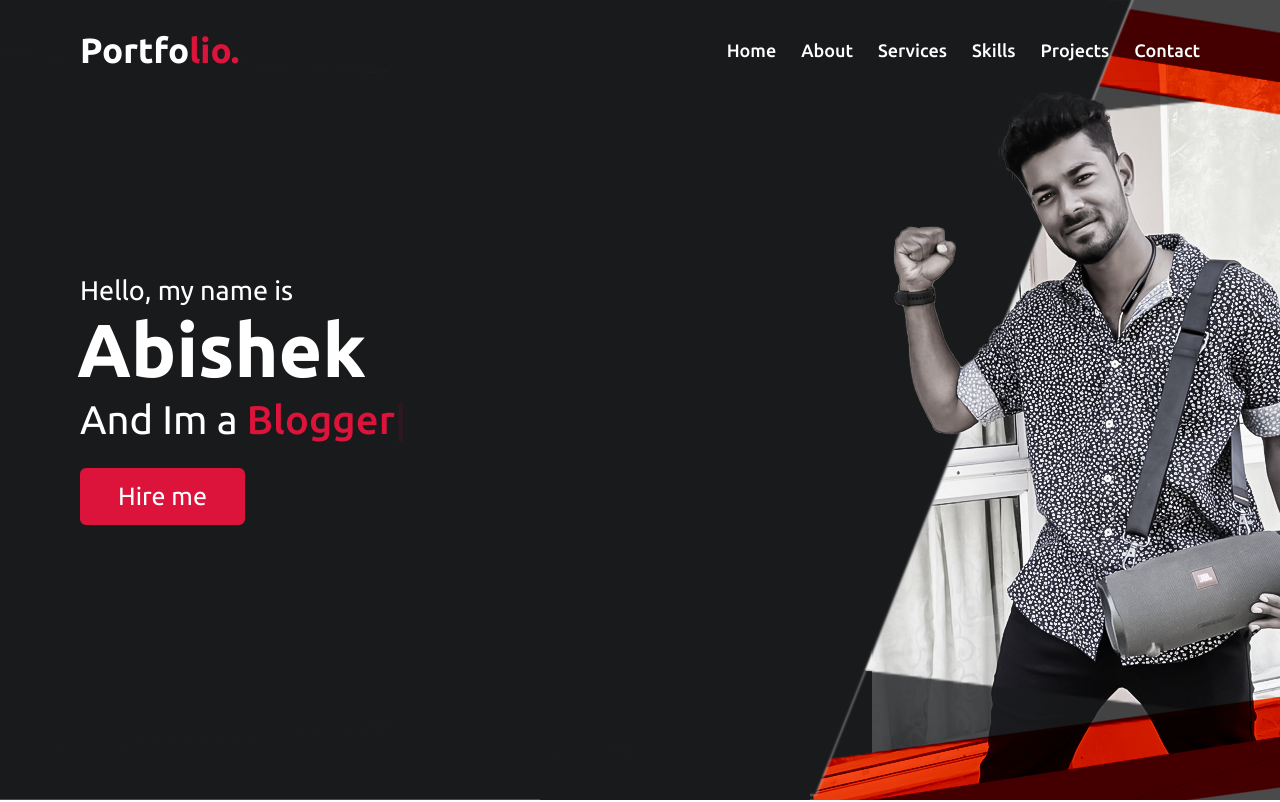
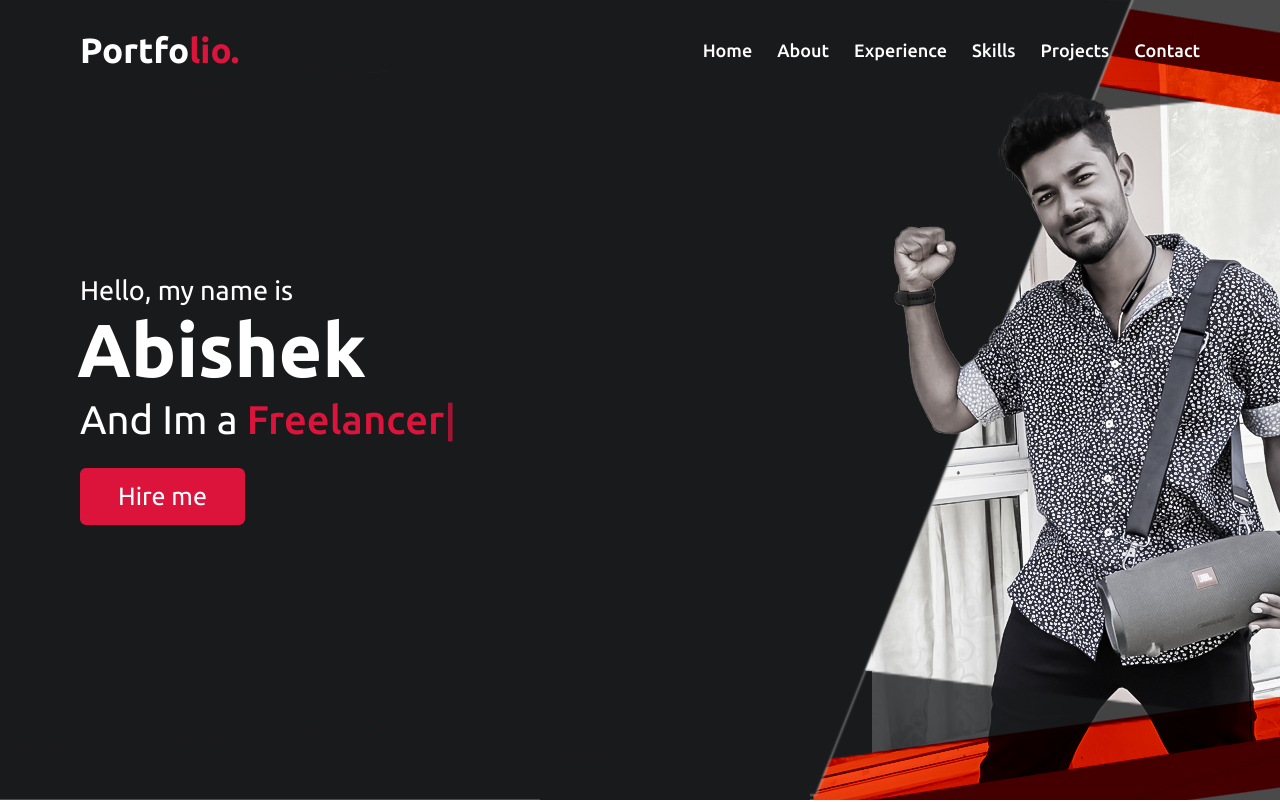
Before and after one commit to AbishekRepo/Portfolio-React, a React (Vite) app: page / in a window 1280 px wide. Shown: the top 802 px of the page. Built offline with nearby package versions, Linux system fonts and the light colour scheme.

Commit message:
navbar bug fixes

```diff
--- a/src/components/About.jsx
+++ b/src/components/About.jsx
@@ -1,15 +1,13 @@
 import { useEffect, useRef } from "react";
 import Typed from "typed.js";
 import Resume from "../assets/Abishek-2022 -  Front End Wed dev.pdf";
-
-import Experience from "./Experience";
 
 const About = () => {
   const typeTarget = useRef(null);
 
   useEffect(() => {
     const options = {
-      strings: ["YouTuber", "Developer", "Blogger", "Freelancer"],
+      strings: ["Developer", "Blogger", "Freelancer"],
       typeSpeed: 100,
       backSpeed: 60,
       loop: true,
@@ -23,7 +21,7 @@ const About = () => {
   }, []);
 
   return (
-    <section className="about" id="about">
+    <section className="about" id="aboutMe">
       <div className="max-width">
         <h2 className="title">About me</h2>
         <div className="about-content">
--- a/src/components/Experience.jsx
+++ b/src/components/Experience.jsx
@@ -14,7 +14,7 @@ const Experience = () => {
   };
 
   return (
-    <section className="experience-section">
+    <section className="experience-section" id="experience">
       <h2 className="title experience">Experience</h2>
       <Timeline lang="en" theme={customTheme} dateFormat="short" collapse>
         {experiences.map((experience, index) => (
--- a/src/components/Home.jsx
+++ b/src/components/Home.jsx
@@ -6,7 +6,7 @@ const Home = () => {
 
   useEffect(() => {
     const options = {
-      strings: ["YouTuber", "Developer", "Blogger", "Freelancer"],
+      strings: ["Developer", "Blogger", "Freelancer"],
       typeSpeed: 100,
       backSpeed: 60,
       loop: true,
--- a/src/components/Navbar.jsx
+++ b/src/components/Navbar.jsx
@@ -32,13 +32,18 @@ const Navbar = () => {
             </a>
           </li>
           <li>
-            <a href="#about" className="menu-btn">
+            <a href="#aboutMe" className="menu-btn">
               About
             </a>
           </li>
-          <li>
+          {/* <li>
             <a href="#services" className="menu-btn">
               Services
+            </a>
+          </li> */}
+          <li>
+            <a href="#experience" className="menu-btn">
+              Experience
             </a>
           </li>
           <li>
```
